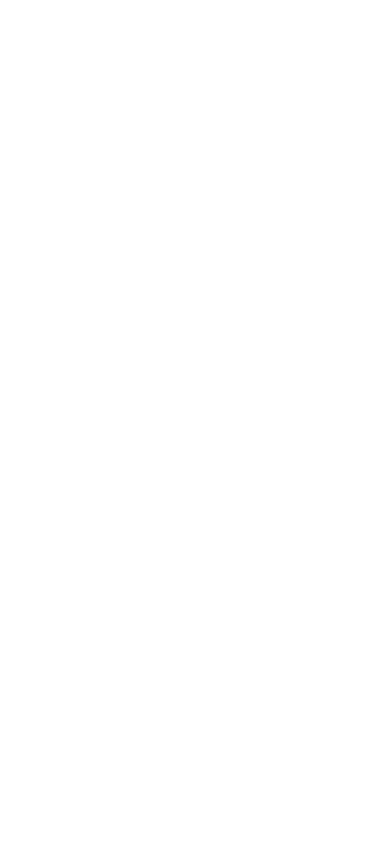
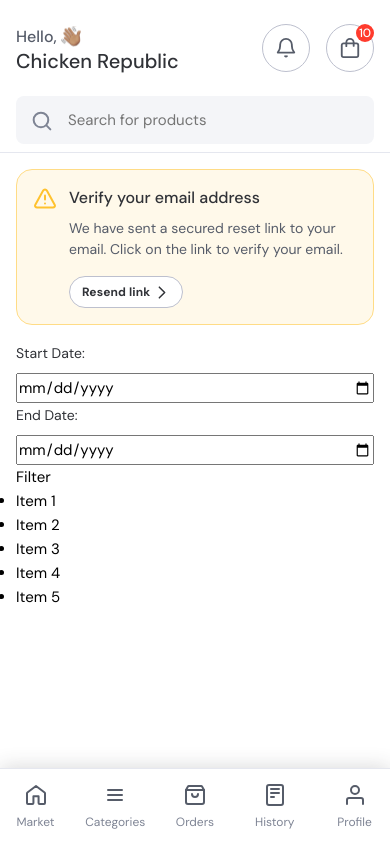
Before and after one commit to kaiser54/ipc-product-main, a Nuxt app: page /dashboard/categories/1 in a window 390 px wide. Before the commit this address had no page. Built offline with nearby package versions, Linux system fonts and the light colour scheme.

Commit message:
worked on the product details page for mobile

```diff
--- a/assets/css/main.css
+++ b/assets/css/main.css
@@ -106,3 +106,71 @@ p {
 
     color: var(--grey-grey1);
 }
+
+.user-details-component {
+    background: var(--white);
+    height: 100vh;
+    position: fixed;
+    top: 0;
+    right: 0;
+    width: 100%;
+    overflow: hidden;
+    z-index: 2;
+  }
+
+  .component-header {
+    display: flex;
+    flex-direction: column;
+    justify-content: center;
+    align-items: flex-start;
+    padding: 24px 16px 16px;
+    gap: 16px;
+
+    /* White */
+
+    background: var(--white);
+    /* Grey/Grey5 */
+
+    border-bottom: 1px solid var(--grey-grey5);
+  }
+
+  .component-header-main {
+    display: flex;
+    flex-direction: row;
+    justify-content: space-between;
+    align-items: center;
+    padding: 0px;
+    width: 100%;
+
+    gap: 17px;
+  }
+
+  .component-header-main p {
+    font-weight: 500;
+    font-size: 16px;
+    line-height: 24px;
+    /* identical to box height, or 150% */
+
+    text-align: center;
+
+    /* Grey/Grey1 */
+
+    color: var(--grey-grey1);
+  }
+
+  .component-cart {
+    display: flex;
+    position: relative;
+    width: 30px;
+    height: 30px;
+    flex-direction: row;
+    align-items: center;
+    justify-content: center;
+  }
+  .component-header-main .component-cart .badge {
+    position: absolute;
+    width: 18px;
+    height: 18px;
+    left: 14px;
+    top: 0px;
+  }
--- a/components/userHeaderComponent.vue
+++ b/components/userHeaderComponent.vue
@@ -99,73 +99,6 @@ export default {
 </script>
 
 <style scoped>
-.user-details-component {
-  background: var(--white);
-  height: 100vh;
-  position: fixed;
-  top: 0;
-  right: 0;
-  width: 100%;
-  overflow: hidden;
-  z-index: 2;
-}
-
-.component-header {
-  display: flex;
-  flex-direction: column;
-  justify-content: center;
-  align-items: flex-start;
-  padding: 24px 16px 16px;
-  gap: 16px;
-
-  /* White */
-
-  background: var(--white);
-  /* Grey/Grey5 */
-
-  border-bottom: 1px solid var(--grey-grey5);
-}
-
-.component-header-main {
-  display: flex;
-  flex-direction: row;
-  justify-content: space-between;
-  align-items: center;
-  padding: 0px;
-  width: 100%;
-
-  gap: 17px;
-}
-
-.component-header-main p {
-  font-weight: 500;
-  font-size: 16px;
-  line-height: 24px;
-  /* identical to box height, or 150% */
-
-  text-align: center;
-
-  /* Grey/Grey1 */
-
-  color: var(--grey-grey1);
-}
-
-.component-cart {
-  display: flex;
-  position: relative;
-  width: 30px;
-  height: 30px;
-  flex-direction: row;
-  align-items: center;
-  justify-content: center;
-}
-.badge {
-  position: absolute;
-  width: 18px;
-  height: 18px;
-  left: 14px;
-  top: 0px;
-}
 
 .flex {
   display: flex;
--- a/package.json
+++ b/package.json
@@ -12,9 +12,13 @@
     "@nuxtjs/axios": "^5.13.6",
     "@nuxtjs/device": "^3.1.0",
     "animate.css": "^4.1.1",
+    "autoprefixer": "^10.4.14",
     "core-js": "^3.25.3",
+    "moment": "^2.29.4",
     "nuxt": "^2.15.8",
+    "postcss-cli": "^10.1.0",
     "swiper": "^9.2.4",
+    "tailwindcss": "^3.3.2",
     "vue": "^2.7.10",
     "vue-server-renderer": "^2.7.10",
     "vue-template-compiler": "^2.7.10"
--- /dev/null
+++ b/pages/dashboard/categories/_category.vue
@@ -0,0 +1,67 @@
+<template>
+  <div>
+    <label for="start-date">Start Date:</label>
+    <input type="date" id="start-date" v-model="startDate" />
+
+    <label for="end-date">End Date:</label>
+    <input type="date" id="end-date" v-model="endDate" />
+
+    <button @click="handleFilter">Filter</button>
+
+    <ul>
+      <li v-for="item in filteredData" :key="item.id">{{ item.name }}</li>
+    </ul>
+  </div>
+</template>
+
+<script>
+import moment from "moment";
+
+export default {
+  layout: "dashboardview",
+  data() {
+    return {
+      data: [
+        { id: 1, name: "Item 1", date: "01-01-2022" },
+        { id: 2, name: "Item 2", date: "15-02-2022" },
+        { id: 3, name: "Item 3", date: "25-03-2022" },
+        { id: 4, name: "Item 4", date: "30-04-2022" },
+        { id: 5, name: "Item 5", date: "10-05-2022" },
+      ],
+      startDate: "",
+      endDate: "",
+    };
+  },
+  computed: {
+    filteredData() {
+      const startDate = this.startDate;
+      const endDate = this.endDate;
+
+      if (!startDate || !endDate) {
+        return this.data;
+      }
+
+      const filteredData = this.data.filter((item) => {
+        const itemDate = moment(item.date, "DD-MM-YYYY");
+        const start = moment(startDate);
+        const end = moment(endDate);
+
+        return itemDate.isBetween(start, end, null, "[]");
+      });
+
+      return filteredData;
+    },
+  },
+  methods: {
+    handleFilter() {
+      this.filteredData = this.data.filter((item) => {
+        const itemDate = moment(item.date, "DD-MM-YYYY");
+        const start = moment(this.startDate);
+        const end = moment(this.endDate);
+
+        return itemDate.isBetween(start, end, null, "[]");
+      });
+    },
+  },
+};
+</script>
--- a/pages/dashboard/market/_product.vue
+++ b/pages/dashboard/market/_product.vue
@@ -1,9 +1,9 @@
 <template>
-  <div :class="{'user-details-component': mobile}">
+  <div :class="{ 'user-details-component': mobile }">
     <div class="component-header" v-if="mobile">
       <div class="component-header-main">
         <svg
-        @click="$router.go(-1)"
+          @click="$router.go(-1)"
           xmlns="http://www.w3.org/2000/svg"
           width="24"
           height="24"
@@ -82,7 +82,8 @@
                 :src="
                   require(`~/assets/images/${product.images[productImage]}`)
                 "
-                class="zoom-image" ref="zoomImage"
+                class="zoom-image"
+                ref="zoomImage"
               />
               <!-- <img src="~/assets/images/p1.png" alt="" /> -->
             </div>
@@ -183,12 +184,11 @@ export default {
     this.checkScreenSize();
     window.addEventListener("resize", this.checkScreenSize);
 
-
     const zoomImage = this.$refs.zoomImage;
     const zoomContainer = this.$refs.zoomContainer;
     const zoomLevel = 2; // Change this value to adjust the zoom level
 
-    zoomImage.addEventListener('mousemove', e => {
+    zoomImage.addEventListener("mousemove", (e) => {
       const mouseX = e.offsetX / zoomContainer.offsetWidth;
       const mouseY = e.offsetY / zoomContainer.offsetHeight;
 
@@ -196,8 +196,8 @@ export default {
       zoomImage.style.transform = `scale(${zoomLevel})`;
     });
 
-    zoomImage.addEventListener('mouseleave', () => {
-      zoomImage.style.transform = 'scale(1)';
+    zoomImage.addEventListener("mouseleave", () => {
+      zoomImage.style.transform = "scale(1)";
     });
   },
   beforeDestroy() {
@@ -228,7 +228,7 @@ export default {
 }
 
 .zoom-image {
-  transition: transform .2s ease-in-out;
+  transition: transform 0.2s ease-in-out;
 }
 
 .product-detail-con {
```
Also changed, not shown: pages/dashboard/categories/index.vue (renamed from pages/dashboard/categories.vue, +11 -5 lines), 1 other file (tests, documents, lock files or other folders).
